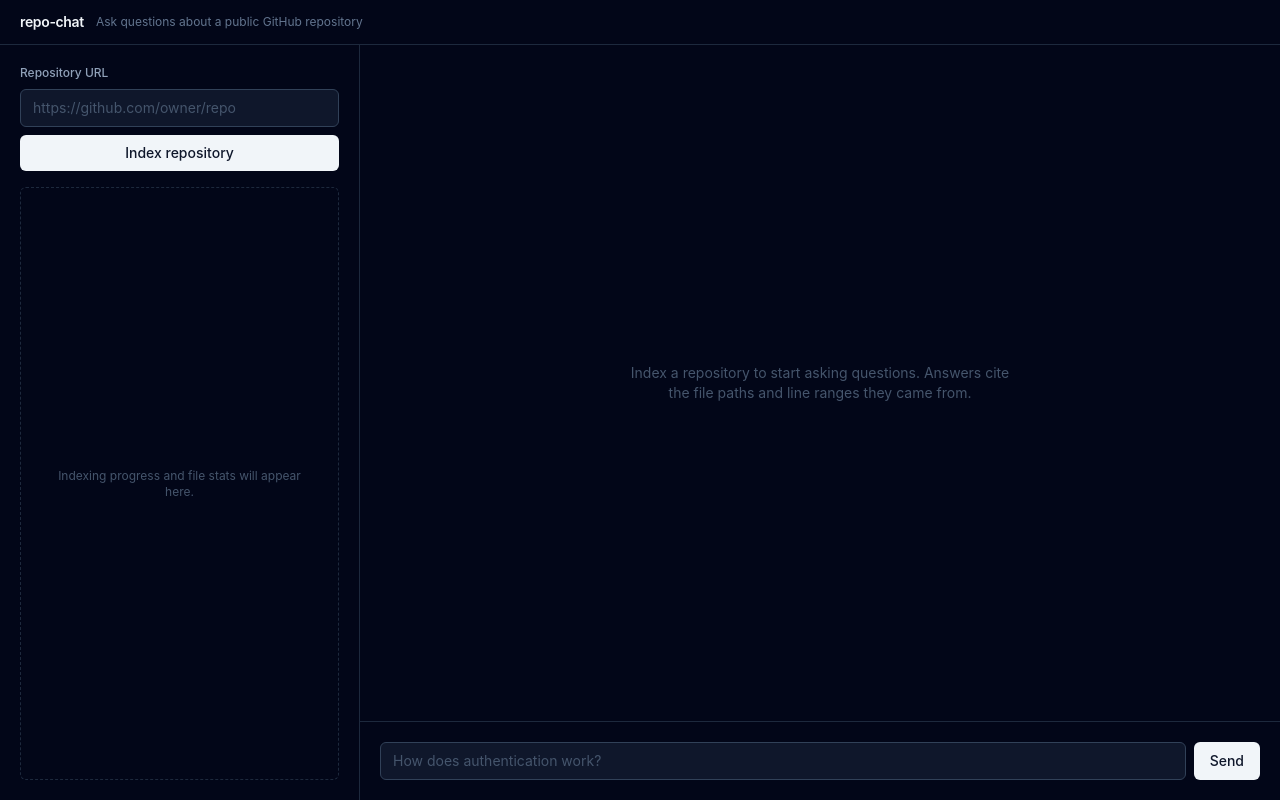
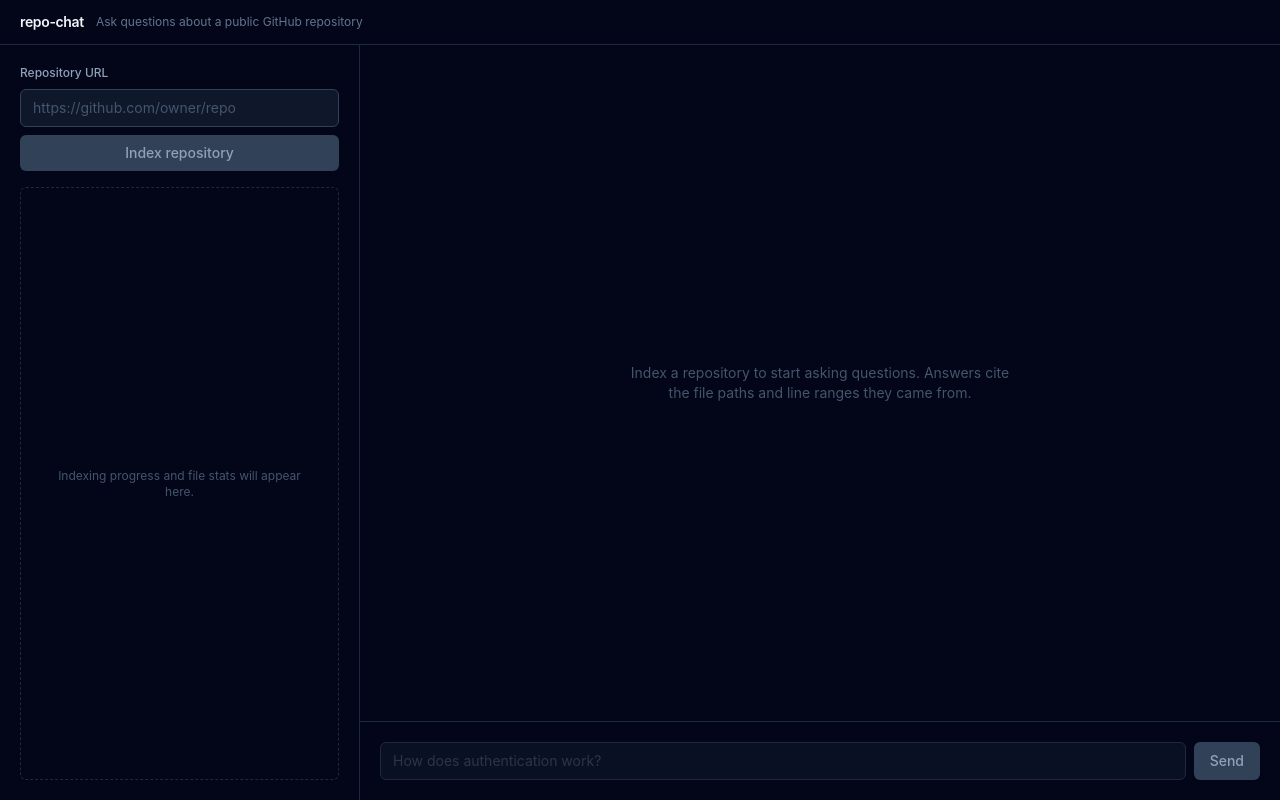
Before and after one commit to best-ed/repo-chat, a Nuxt app: page / in a window 1280 px wide. Built offline with nearby package versions, Linux system fonts and the light colour scheme.

Commit message:
feat: wire the chat panel to streamed answers with linked citations

```diff
--- a/app.vue
+++ b/app.vue
@@ -1,3 +1,30 @@
+<script setup lang="ts">
+const { url, job, repo, error: indexError, index, isReady, isWorking } = useRepoIndexing()
+const { messages, streaming, error: chatError, ask, reset } = useRepoChat()
+
+const question = ref('')
+
+async function onIndex() {
+  reset()
+  await index()
+}
+
+async function onAsk() {
+  if (!repo.value) return
+  const text = question.value
+  question.value = ''
+  await ask(repo.value.id, text)
+}
+
+const progressLabel = computed(() => {
+  const state = job.value
+  if (!state) return null
+  if (state.status === 'READY') return `${state.repo.fileCount} files indexed`
+  if (state.total > 0) return `${state.status.toLowerCase()} ${state.progress}/${state.total}`
+  return state.status.toLowerCase()
+})
+</script>
+
 <template>
   <div class="flex h-screen flex-col bg-slate-950 text-slate-200">
     <NuxtRouteAnnouncer />
@@ -10,54 +37,103 @@
     <main class="flex min-h-0 flex-1">
       <!-- Left: repository to index -->
       <section class="flex w-90 shrink-0 flex-col gap-4 border-r border-slate-800 p-5">
-        <div class="flex flex-col gap-2">
+        <form class="flex flex-col gap-2" @submit.prevent="onIndex">
           <label for="repo-url" class="text-xs font-medium text-slate-400">
             Repository URL
           </label>
           <input
             id="repo-url"
+            v-model="url"
             type="url"
             placeholder="https://github.com/owner/repo"
             class="rounded-md border border-slate-700 bg-slate-900 px-3 py-2 text-sm text-slate-100 placeholder:text-slate-600 focus:border-slate-500 focus:outline-none"
           >
           <button
-            type="button"
-            class="rounded-md bg-slate-100 px-3 py-2 text-sm font-medium text-slate-900 hover:bg-white"
+            type="submit"
+            :disabled="isWorking || !url.trim()"
+            class="rounded-md bg-slate-100 px-3 py-2 text-sm font-medium text-slate-900 hover:bg-white disabled:cursor-not-allowed disabled:bg-slate-700 disabled:text-slate-400"
           >
-            Index repository
+            {{ isWorking ? 'Indexing…' : 'Index repository' }}
           </button>
-        </div>
+        </form>
 
-        <div class="flex flex-1 items-center justify-center rounded-md border border-dashed border-slate-800">
-          <p class="px-6 text-center text-xs text-slate-600">
+        <div class="flex flex-1 flex-col gap-3 overflow-y-auto rounded-md border border-dashed border-slate-800 p-4">
+          <p v-if="!job && !indexError" class="m-auto px-2 text-center text-xs text-slate-600">
             Indexing progress and file stats will appear here.
           </p>
+
+          <template v-if="job">
+            <p class="text-xs text-slate-400">{{ progressLabel }}</p>
+            <dl v-if="isReady && repo" class="flex flex-col gap-1 text-xs text-slate-500">
+              <div class="flex justify-between gap-2">
+                <dt>files</dt><dd class="text-slate-300">{{ repo.fileCount }}</dd>
+              </div>
+              <div class="flex justify-between gap-2">
+                <dt>bytes</dt><dd class="text-slate-300">{{ repo.byteCount.toLocaleString() }}</dd>
+              </div>
+              <div class="flex justify-between gap-2">
+                <dt>commit</dt>
+                <dd class="font-mono text-slate-300">{{ repo.commitSha?.slice(0, 7) }}</dd>
+              </div>
+            </dl>
+          </template>
+
+          <p v-if="indexError" class="text-xs text-rose-400">{{ indexError }}</p>
         </div>
       </section>
 
       <!-- Right: conversation -->
       <section class="flex min-w-0 flex-1 flex-col">
-        <div class="flex flex-1 items-center justify-center overflow-y-auto p-5">
-          <p class="max-w-sm text-center text-sm text-slate-600">
-            Index a repository to start asking questions. Answers cite the file paths
-            and line ranges they came from.
+        <div class="flex-1 overflow-y-auto p-5">
+          <p v-if="messages.length === 0" class="flex h-full items-center justify-center text-center text-sm text-slate-600">
+            <span class="max-w-sm">
+              Index a repository to start asking questions. Answers cite the file paths
+              and line ranges they came from.
+            </span>
           </p>
+
+          <ul v-else class="flex flex-col gap-5">
+            <li v-for="(message, i) in messages" :key="i" class="flex flex-col gap-2">
+              <span class="text-xs font-medium text-slate-500">
+                {{ message.role === 'user' ? 'You' : 'repo-chat' }}
+              </span>
+              <p class="whitespace-pre-wrap text-sm text-slate-200">{{ message.content }}</p>
+
+              <ul v-if="message.citations.length" class="flex flex-wrap gap-2 pt-1">
+                <li v-for="(citation, c) in message.citations" :key="c">
+                  <a
+                    v-if="repo && citationUrl(repo, citation)"
+                    :href="citationUrl(repo, citation)!"
+                    target="_blank"
+                    rel="noopener noreferrer"
+                    class="rounded border border-slate-700 bg-slate-900 px-2 py-1 font-mono text-xs text-slate-400 hover:border-slate-500 hover:text-slate-200"
+                  >
+                    {{ citation.path }}:{{ citation.startLine }}-{{ citation.endLine }}
+                  </a>
+                </li>
+              </ul>
+            </li>
+          </ul>
         </div>
 
         <div class="shrink-0 border-t border-slate-800 p-5">
-          <div class="flex gap-2">
+          <p v-if="chatError" class="pb-2 text-xs text-rose-400">{{ chatError }}</p>
+          <form class="flex gap-2" @submit.prevent="onAsk">
             <input
+              v-model="question"
               type="text"
+              :disabled="!isReady || streaming"
               placeholder="How does authentication work?"
-              class="min-w-0 flex-1 rounded-md border border-slate-700 bg-slate-900 px-3 py-2 text-sm text-slate-100 placeholder:text-slate-600 focus:border-slate-500 focus:outline-none"
+              class="min-w-0 flex-1 rounded-md border border-slate-700 bg-slate-900 px-3 py-2 text-sm text-slate-100 placeholder:text-slate-600 focus:border-slate-500 focus:outline-none disabled:cursor-not-allowed disabled:opacity-60"
             >
             <button
-              type="button"
-              class="rounded-md bg-slate-100 px-4 py-2 text-sm font-medium text-slate-900 hover:bg-white"
+              type="submit"
+              :disabled="!isReady || streaming || !question.trim()"
+              class="rounded-md bg-slate-100 px-4 py-2 text-sm font-medium text-slate-900 hover:bg-white disabled:cursor-not-allowed disabled:bg-slate-700 disabled:text-slate-400"
             >
-              Send
+              {{ streaming ? 'Thinking…' : 'Send' }}
             </button>
-          </div>
+          </form>
         </div>
       </section>
     </main>
--- /dev/null
+++ b/composables/useRepoChat.ts
@@ -0,0 +1,90 @@
+import type { IndexedRepo } from './useRepoIndexing'
+
+export interface Citation {
+  path: string
+  startLine: number
+  endLine: number
+}
+
+export interface ChatMessage {
+  role: 'user' | 'assistant'
+  content: string
+  citations: Citation[]
+}
+
+/**
+ * Links a citation to the exact revision that was indexed. Using the pinned
+ * commit rather than a branch means the lines the answer cites are the lines the
+ * answer was actually built from, even after the branch moves on.
+ */
+export function citationUrl(repo: IndexedRepo, citation: Citation): string | null {
+  if (!repo.commitSha) return null
+  return `https://github.com/${repo.owner}/${repo.name}/blob/${repo.commitSha}/${citation.path}#L${citation.startLine}-L${citation.endLine}`
+}
+
+export function useRepoChat() {
+  const messages = useState<ChatMessage[]>('chat-messages', () => [])
+  const streaming = useState('chat-streaming', () => false)
+  const error = useState<string | null>('chat-error', () => null)
+
+  async function ask(repoId: string, question: string): Promise<void> {
+    const trimmed = question.trim()
+    if (!trimmed || streaming.value) return
+
+    error.value = null
+    messages.value.push({ role: 'user', content: trimmed, citations: [] })
+    streaming.value = true
+
+    // Placeholder the stream fills in, so tokens appear as they arrive.
+    const answer = reactive<ChatMessage>({ role: 'assistant', content: '', citations: [] })
+    messages.value.push(answer)
+
+    try {
+      const response = await fetch('/api/chat', {
+        method: 'POST',
+        headers: { 'content-type': 'application/json' },
+        body: JSON.stringify({ repoId, question: trimmed })
+      })
+
+      if (!response.ok) {
+        const body = await response.json().catch(() => null)
+        throw new Error(body?.statusMessage ?? `Request failed (${response.status}).`)
+      }
+
+      // Citations are resolved server-side before generation, so they are known
+      // up front and travel in a header rather than being parsed out of prose.
+      const header = response.headers.get('x-citations')
+      if (header) {
+        try {
+          answer.citations = JSON.parse(decodeURIComponent(header)) as Citation[]
+        } catch {
+          answer.citations = []
+        }
+      }
+
+      const body = response.body
+      if (!body) throw new Error('The server returned no answer.')
+
+      const reader = body.pipeThrough(new TextDecoderStream()).getReader()
+      for (;;) {
+        const { done, value } = await reader.read()
+        if (done) break
+        answer.content += value
+      }
+    } catch (err) {
+      error.value = err instanceof Error ? err.message : 'Something went wrong.'
+      // Drop the empty placeholder rather than leaving a blank answer on screen.
+      const index = messages.value.indexOf(answer)
+      if (index !== -1 && !answer.content) messages.value.splice(index, 1)
+    } finally {
+      streaming.value = false
+    }
+  }
+
+  function reset(): void {
+    messages.value = []
+    error.value = null
+  }
+
+  return { messages, streaming, error, ask, reset }
+}
--- /dev/null
+++ b/composables/useRepoIndexing.ts
@@ -0,0 +1,93 @@
+const POLL_INTERVAL_MS = 1000
+
+export interface IndexedRepo {
+  id: string
+  url: string
+  owner: string
+  name: string
+  commitSha: string | null
+  fileCount: number
+  byteCount: number
+}
+
+interface JobState {
+  jobId: string
+  status: string
+  stage: string
+  error: string | null
+  progress: number
+  total: number
+  repo: IndexedRepo
+}
+
+/** Submits a repository for indexing and follows the job to a terminal state. */
+export function useRepoIndexing() {
+  const url = useState('repo-url', () => '')
+  const job = useState<JobState | null>('repo-job', () => null)
+  const error = useState<string | null>('repo-error', () => null)
+  const submitting = useState('repo-submitting', () => false)
+
+  const repo = computed(() => job.value?.repo ?? null)
+  const isReady = computed(() => job.value?.status === 'READY')
+  const isFailed = computed(() => job.value?.status === 'FAILED')
+  const isWorking = computed(() =>
+    submitting.value || (job.value !== null && !isReady.value && !isFailed.value)
+  )
+
+  let timer: ReturnType<typeof setTimeout> | null = null
+
+  const stopPolling = () => {
+    if (timer) { clearTimeout(timer) ; timer = null }
+  }
+
+  async function poll(jobId: string): Promise<void> {
+    try {
+      const state = await $fetch<JobState>(`/api/jobs/${jobId}`)
+      job.value = state
+
+      if (state.status === 'READY' || state.status === 'FAILED') {
+        stopPolling()
+        if (state.status === 'FAILED') error.value = state.error
+        return
+      }
+    } catch (err) {
+      stopPolling()
+      error.value = err instanceof Error ? err.message : 'Lost track of the indexing job.'
+      return
+    }
+
+    timer = setTimeout(() => { void poll(jobId) }, POLL_INTERVAL_MS)
+  }
+
+  async function index(): Promise<void> {
+    const target = url.value.trim()
+    if (!target || submitting.value) return
+
+    stopPolling()
+    error.value = null
+    job.value = null
+    submitting.value = true
+
+    try {
+      const { jobId } = await $fetch<{ jobId: string }>('/api/repos', {
+        method: 'POST',
+        body: { url: target }
+      })
+      await poll(jobId)
+    } catch (err) {
+      error.value = extractMessage(err, 'Could not start indexing.')
+    } finally {
+      submitting.value = false
+    }
+  }
+
+  onScopeDispose(stopPolling)
+
+  return { url, job, repo, error, index, isReady, isFailed, isWorking }
+}
+
+/** h3 puts the useful text on statusMessage; the default message is generic. */
+function extractMessage(err: unknown, fallback: string): string {
+  const data = (err as { data?: { statusMessage?: string } })?.data
+  return data?.statusMessage ?? (err instanceof Error ? err.message : fallback)
+}
```
